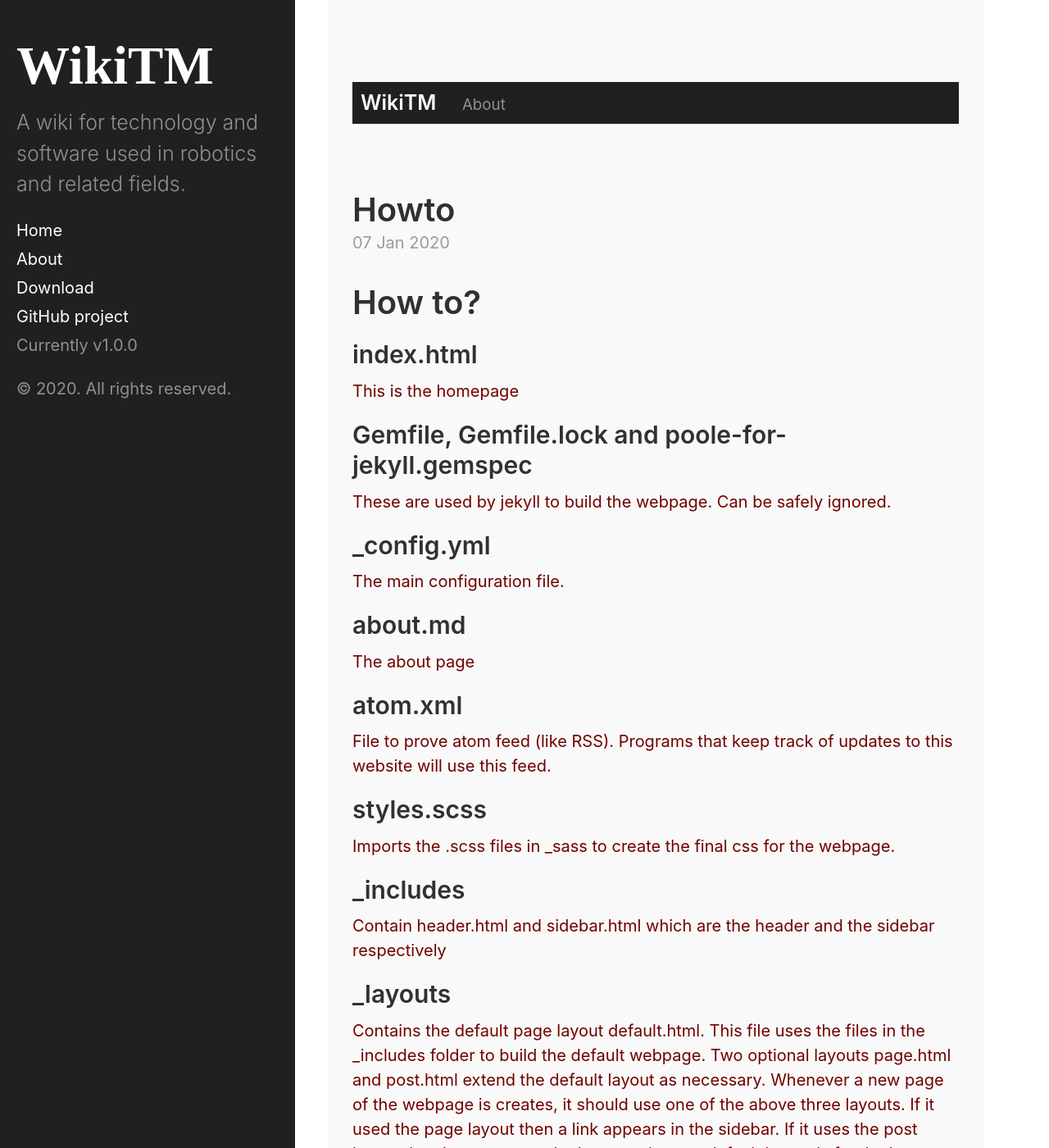
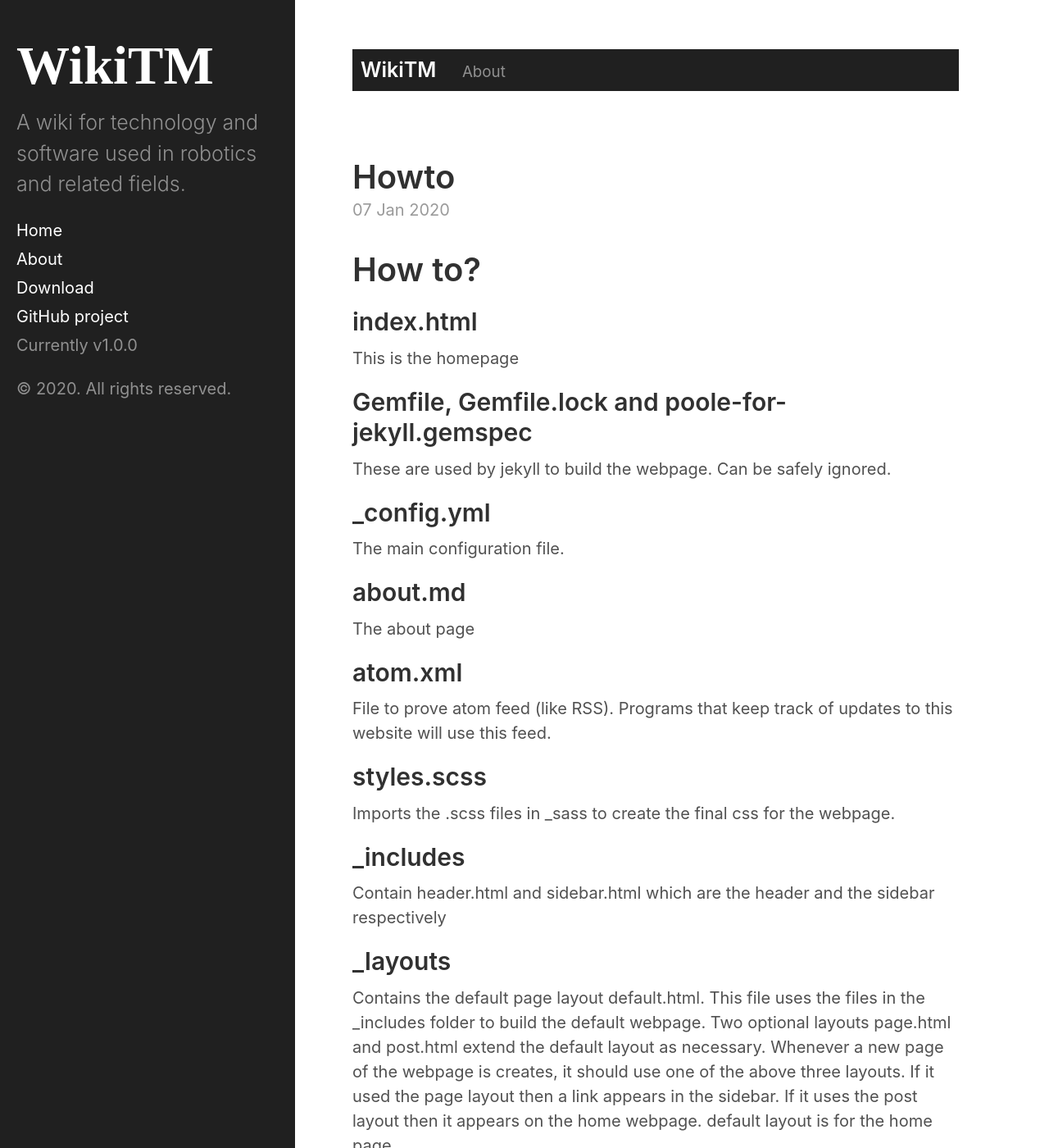
Before and after one commit to tejaswid/wikitm, a Jekyll site: the page built from index.html, in a window 1280 px wide and 1400 px high. Shown: the whole window at 82% size. Built offline with Jekyll 4.4.1, drawn with Linux system fonts in a browser that asks for light colours; the list of posts is cut into pages by our own code.

Commit message:
Removed test formatting

```diff
--- a/_sass/_layout.scss
+++ b/_sass/_layout.scss
@@ -25,10 +25,8 @@
 }
 
 .content {
-  padding-top:    4rem;
-  padding-bottom: 4rem;
-  color: #710000;
-  background-color: #f9f9f9;
+  padding-top:    2rem; //4rem;
+  padding-bottom: 2rem; //4rem;
 }
 // If the screen size is larger than 48em expand the width of the content to max screen.
 @media (min-width: 48em) {
```
